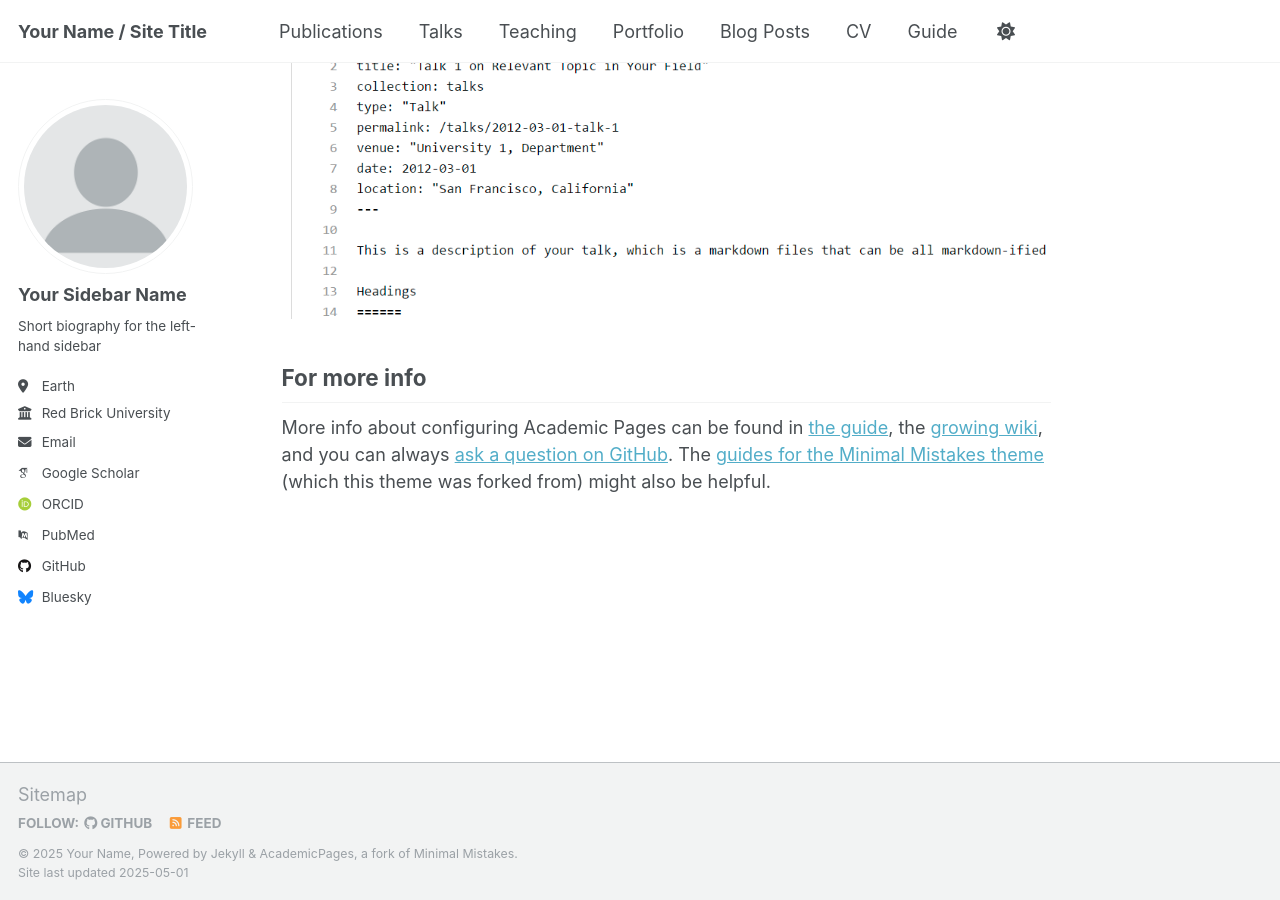
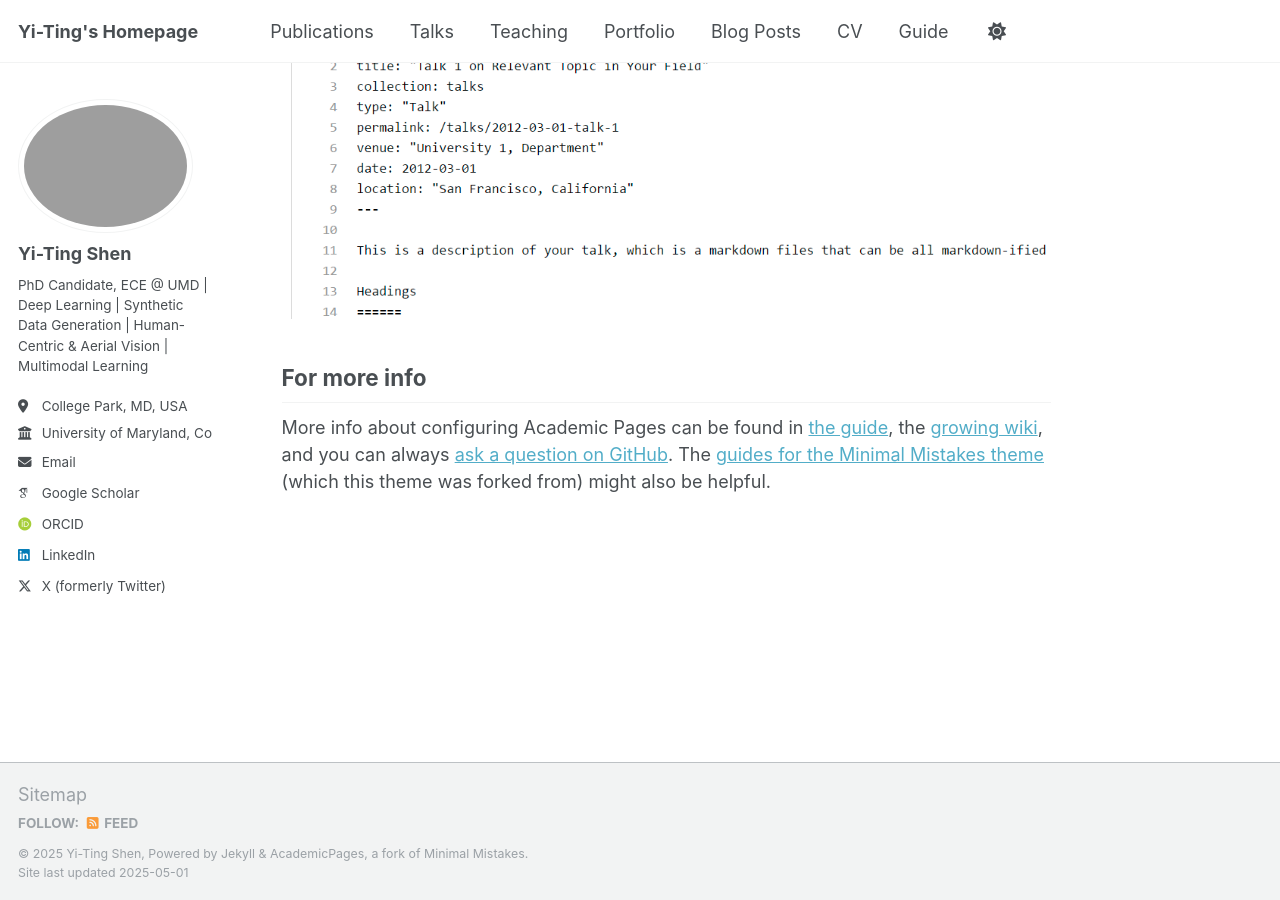
Before and after one commit to DennisShen/dennisshen.github.io, a Jekyll site: the page built from _pages/about.md, in a window 1280 px wide and 900 px high, scrolled down 2636 px. Built offline with Jekyll 4.4.1, drawn with Linux system fonts in a browser that asks for light colours; some web fonts are replaced.

Commit message:
update config

```diff
--- a/_config.yml
+++ b/_config.yml
@@ -9,35 +9,35 @@
 # Basic Site Settings
 locale                   : "en-US"
 site_theme               : "default"
-title                    : "Your Name / Site Title"
+title                    : "Yi-Ting's Homepage"
 title_separator          : "-"
-name                     : &name "Your Name"
+name                     : &name "Yi-Ting Shen"
 description              : &description "personal description"
-url                      : https://academicpages.github.io # the base hostname & protocol for your site e.g. "https://[your GitHub username].github.io" or if you already have some other page hosted on Github then use "https://[your GitHub username].github.io/[Your Repo Name]"
+url                      : https://ytshen.github.io # the base hostname & protocol for your site e.g. "https://[your GitHub username].github.io" or if you already have some other page hosted on Github then use "https://[your GitHub username].github.io/[Your Repo Name]"
 baseurl                  : "" # the subpath of your site, e.g. "/blog"
-repository               : "academicpages/academicpages.github.io"
+repository               : "DennisShen/ytshen.github.io"
 
 # Site Author - The following control what appear as part of the author content on the side bar.
 #               If a field is blank the icon and link will not appear, otherwise it will be shown.
 #               Additional customization can be done by editing /_includes/author-profile.html
 author:
   # Biographic information
-  avatar           : "profile.png"
-  name             : "Your Sidebar Name"
+  avatar           : "IMG_0203.jpg"
+  name             : "Yi-Ting Shen" # Name to display in the sidebar
   pronouns         : # example: "she/her"
-  bio              : "Short biography for the left-hand sidebar"
-  location         : "Earth"
-  employer         : "Red Brick University"
+  bio              : "PhD Candidate, ECE @ UMD | Deep Learning | Synthetic Data Generation | Human-Centric & Aerial Vision | Multimodal Learning"
+  location         : "College Park, MD, USA" # Location to display in the sidebar
+  employer         : "University of Maryland, College Park"
   uri              : # URL
-  email            : "none@example.org"
+  email            : "ytshen@umd.edu"
 
   # Academic websites
   arxiv            : # URL - Update with the correct link to your profile
-  googlescholar    : "https://scholar.google.com/citations?user=PS_CX0AAAAAJ"
+  googlescholar    : "https://scholar.google.com/citations?user=PzjeN7MAAAAJ"
   impactstory      : # URL
-  orcid            : "http://orcid.org/yourorcidurl"
+  orcid            : "https://orcid.org/0000-0002-1167-5535"
   semantic         : # URL
-  pubmed           : "https://www.ncbi.nlm.nih.gov/pubmed/?term=john+snow"
+  pubmed           : # URL
   researchgate     : # URL
   scopus           : # URL
 
@@ -45,12 +45,12 @@ author:
   bitbucket        : # Username - Update with your username on the site
   codepen          : # Username
   dribbble         : # Username
-  github           : "academicpages"
+  github           : # Username
   kaggle           : # Username
   stackoverflow    : # User number or user number and name (i.e., use "1" or "1/jeff-atwood")
 
   # Social media
-  bluesky          : "bsky.app" # Replace this with you Bluesky username
+  bluesky          : # Replace this with you Bluesky username
   facebook         : # Username
   flickr           : # Username
   foursquare       : # Username
@@ -59,7 +59,7 @@ author:
   keybase          : # Username
   instagram        : # Username
   lastfm           : # Username
-  linkedin         : # Username
+  linkedin         : "yi-ting-shen-864867124"
   mastodon         : # URL
   medium           : # URL
   pinterest        : # Username
@@ -67,7 +67,7 @@ author:
   steam            : # Username
   telegram         : # URL
   tumblr           : # Username
-  twitter          : # Username for X / Twitter
+  twitter          : "@DennisYTShen"
   vine             : # Username
   weibo            : # Username
   wikipedia        : # Username
```
Also changed, not shown: 1 other file.
